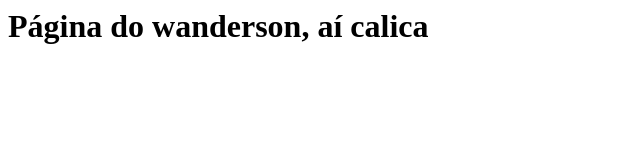
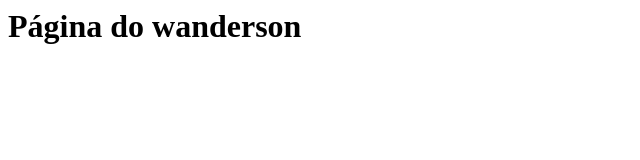
Before and after one commit to WandersonVinha/minha-primeira-pagina, a plain HTML site: page index.html in a window 1280 px wide. Shown: the whole page, without its empty margins (0-640 px from the left). Drawn offline with Linux system fonts and the light colour scheme.

Commit message:
Update index.html

```diff
--- a/index.html
+++ b/index.html
@@ -1,3 +1,3 @@
   <html>
-    <h1>Página do wanderson, aí calica</h1>
+    <h1>Página do wanderson</h1>
   </html>
```
